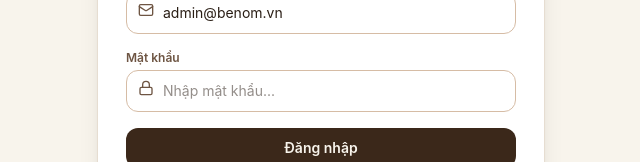
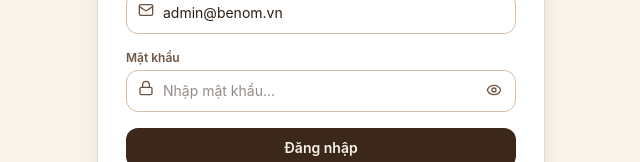
Before and after one commit to atdoingsth-prog/benom-ops-hub, a React (Vite) app in the folder app/: page / in a window 1280 px wide. Shown: the part 344-506 px from the top of the page, without its empty margins (319-959 px from the left). Built offline with nearby package versions, Linux system fonts and the light colour scheme.

Commit message:
feat: add show/hide password eye toggle on login screen

```diff
--- a/app/src/components/LoginScreen.tsx
+++ b/app/src/components/LoginScreen.tsx
@@ -1,5 +1,5 @@
 import React, { useState } from 'react';
-import { Lock, Mail, ShieldCheck } from 'lucide-react';
+import { Eye, EyeOff, Lock, Mail, ShieldCheck } from 'lucide-react';
 import { apiSend, AuthUser, setAuthToken } from '../api';
 
 interface Props {
@@ -9,6 +9,7 @@ interface Props {
 export default function LoginScreen({ onSuccess }: Props) {
   const [email, setEmail] = useState('admin@benom.vn');
   const [password, setPassword] = useState('');
+  const [showPassword, setShowPassword] = useState(false);
   const [error, setError] = useState('');
   const [loading, setLoading] = useState(false);
 
@@ -67,13 +68,22 @@ export default function LoginScreen({ onSuccess }: Props) {
             <div className="relative">
               <Lock className="w-4 h-4 text-[#6e5543] absolute left-3 top-2.5" />
               <input
-                type="password"
+                type={showPassword ? 'text' : 'password'}
                 required
                 value={password}
                 onChange={e => setPassword(e.target.value)}
                 placeholder="Nhập mật khẩu..."
-                className="w-full pl-9 pr-3 py-2.5 rounded-xl border border-[#D6BCA5] text-sm focus:outline-none focus:border-[#3B281A]"
+                className="w-full pl-9 pr-10 py-2.5 rounded-xl border border-[#D6BCA5] text-sm focus:outline-none focus:border-[#3B281A]"
               />
+              <button
+                type="button"
+                onClick={() => setShowPassword(prev => !prev)}
+                title={showPassword ? 'Ẩn mật khẩu' : 'Hiện mật khẩu'}
+                aria-label={showPassword ? 'Ẩn mật khẩu' : 'Hiện mật khẩu'}
+                className="absolute right-2.5 top-2 p-1 rounded-lg text-[#6e5543] hover:text-[#3B281A] hover:bg-[#F8F4EC] cursor-pointer"
+              >
+                {showPassword ? <EyeOff className="w-4 h-4" /> : <Eye className="w-4 h-4" />}
+              </button>
             </div>
           </div>
 
```
